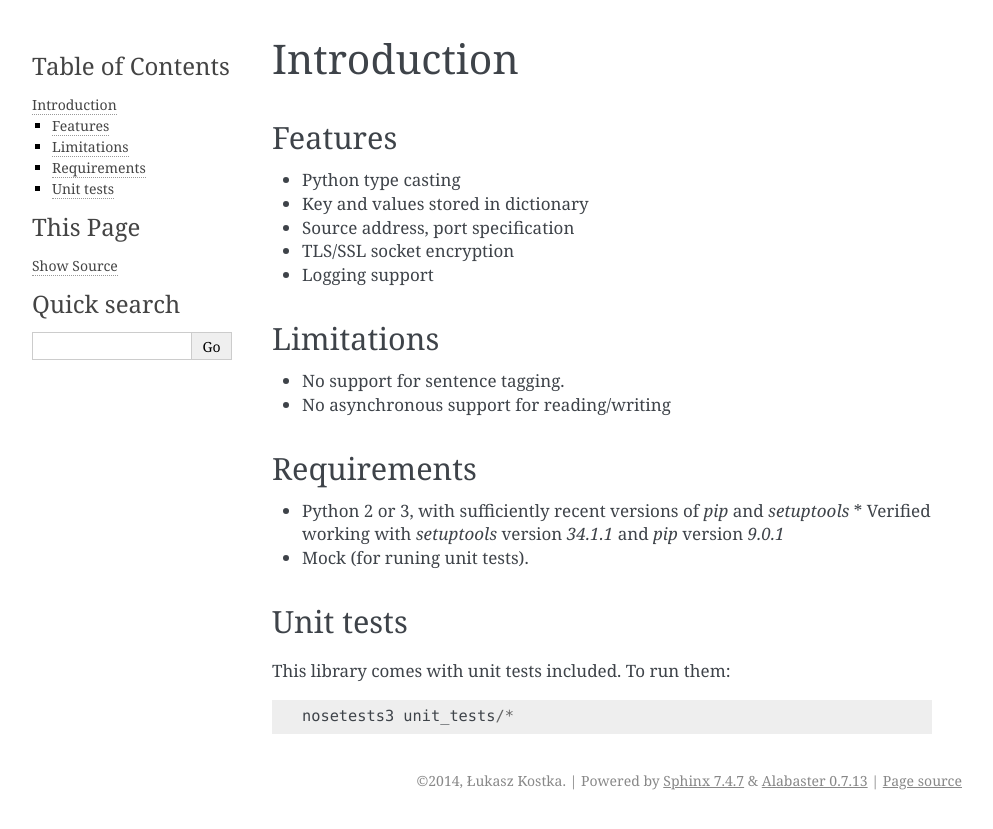
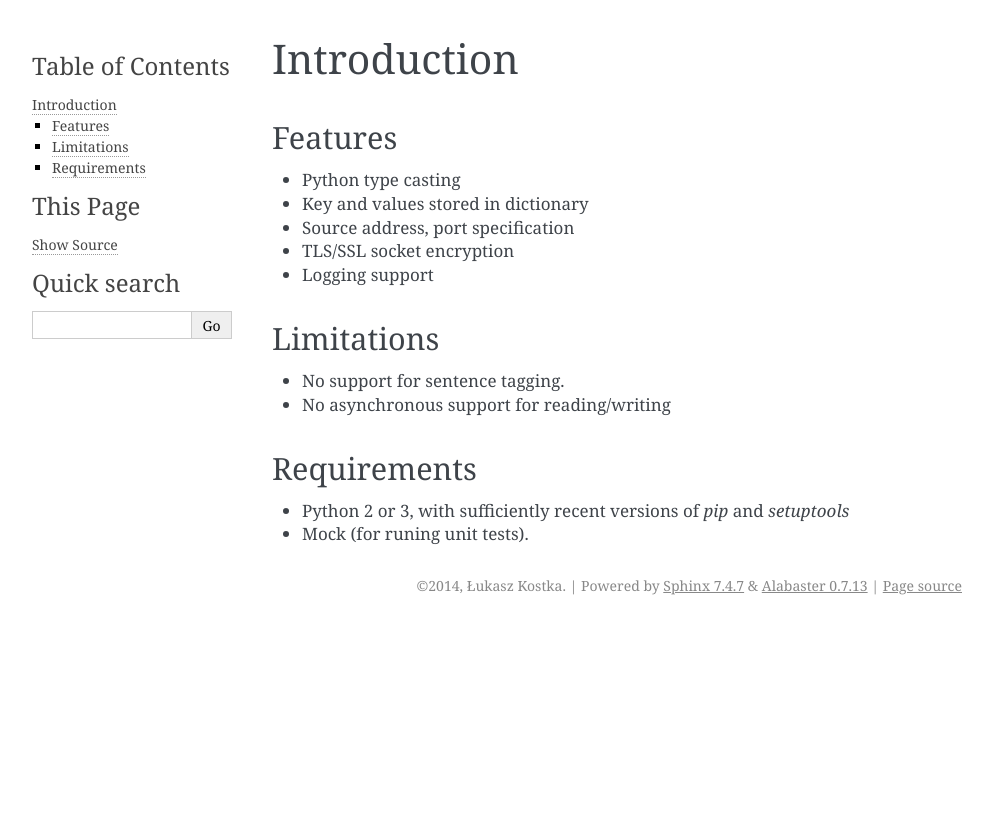
Before and after one commit to luqasz/librouteros, a Sphinx documentation site: the page built from docs/introduction.rst, in a window 1280 px wide. Shown: the top 829 px of the page, without its empty margins (148-1141 px from the left). Built offline with Sphinx 7.4.7, drawn with Linux system fonts in a browser that asks for light colours.

Commit message:
Remove obsolete docs

```diff
--- a/docs/introduction.rst
+++ b/docs/introduction.rst
@@ -21,13 +21,4 @@ Requirements
 ------------
 
 * Python 2 or 3, with sufficiently recent versions of `pip` and `setuptools`
-  * Verified working with `setuptools` version `34.1.1` and `pip` version `9.0.1`
 * Mock (for runing unit tests).
-
-Unit tests
-----------
-
-This library comes with unit tests included. To run them:
-::
-
-    nosetests3 unit_tests/*
```
